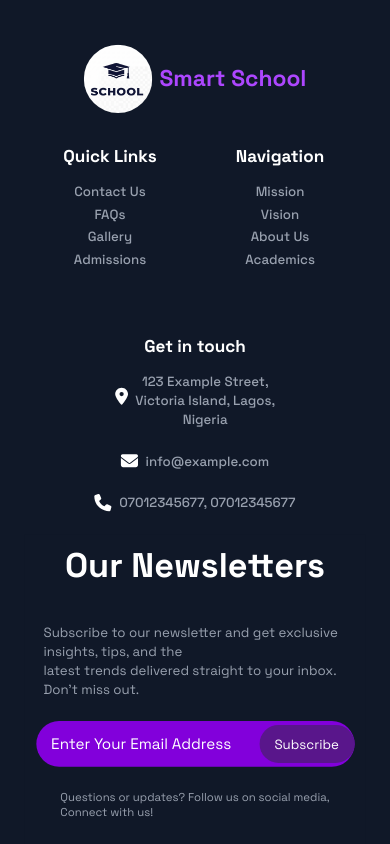
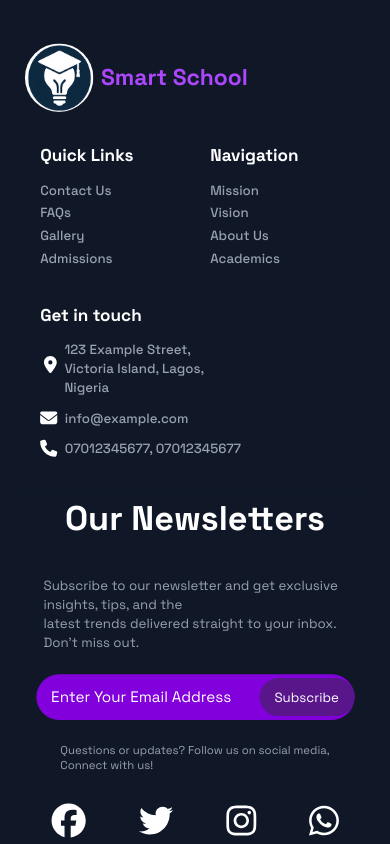
Before and after one commit to Ezekiel-Faith/Smart-School, a React (Vite) app: page / in a window 390 px wide. Shown: the top 844 px of the page. Built offline with nearby package versions, Linux system fonts and the light colour scheme.

Commit message:
done with responsiveness

```diff
--- a/src/Component/FooterDwn.jsx
+++ b/src/Component/FooterDwn.jsx
@@ -20,7 +20,6 @@ const easeOutCenter = {
 
 export default function FooterDwn() {
   return (
-    // left side
     <motion.section
       className="bg-gray-900"
       variants={easeOutCenter}
@@ -28,20 +27,11 @@ export default function FooterDwn() {
       animate="visible"
     >
       {/* Main Container */}
-      {/*
-        The flex-col class makes items stack vertically on mobile/tablet.
-        lg:flex-row keeps them side-by-side on larger screens as per original.
-      */}
-      <div className="flex p-3 lg:py-4 w-full flex-col lg:flex-row justify-between items-center  m-auto">
+      <div className="flex p-3 lg:py-4 w-full flex-col lg:flex-row justify-between items-center m-auto">
+
         {/* Left Column: Social Media */}
-        {/*
-          For mobile/tablet (below lg), order-last will push this div to the bottom.
-          For lg: and upward, order-first (or no order class if it's the first in source order)
-          will ensure it appears on the left as intended.
-          Added text-center for mobile alignment.
-        */}
         <motion.div
-          className="mb-5 lg:mb-0 lg:w-1/2 flex flex-col items-center  order-last lg:order-none" // Added order-last for mobile, lg:order-none to reset for desktop
+          className="mb-5 lg:mb-0 lg:w-1/2 flex flex-col items-center order-last lg:order-none"
           variants={easeOutCenter}
         >
           <p className="text-gray-400 text-xs lg:text-xl mb-1 lg:mb-6 text-start">
@@ -49,7 +39,7 @@ export default function FooterDwn() {
             <br />
             Connect with us!
           </p>
-          <div className="flex  items-start justify-center lg:justify-start lg:-ml-25"> {/* Changed justify-start to justify-center for mobile, then back for lg */}
+          <div className="flex items-start justify-center lg:justify-start lg:-ml-25">
             <a
               href="https://www.facebook.com"
               target="_blank"
@@ -86,24 +76,19 @@ export default function FooterDwn() {
         </motion.div>
 
         {/* Right Column: Newsletter */}
-        {/*
-          For mobile/tablet (below lg), order-first will push this div to the top.
-          For lg: and upward, order-first will ensure it appears on the right as intended.
-          Added text-center for mobile alignment.
-        */}
         <motion.div
-          className="justify-end lg:w-1/2 flex flex-col items-center lg:items-start  mb-6 lg:mb-0 order-first lg:order-none" // Added order-first for mobile, lg:order-none to reset for desktop
+          className="justify-end lg:w-1/2 flex flex-col items-center lg:items-start mb-6 lg:mb-0 order-first lg:order-none"
           variants={easeOutCenter}
         >
-          <h1 className="text-white text-4xl lg:text-2xl lg:text-5xl pb-4 font-space-grotesk font-bold text-center lg:text-left"> {/* Added text-center for mobile, lg:text-left for desktop */}
+          <h1 className="text-white text-4xl lg:text-2xl  pb-4  font-space-grotesk font-bold text-start lg:text-left">
             Our Newsletters
           </h1>
-          <p className="text-gray-400 text-sm lg:text-base p-6 font-space-grotesk text-start lg:text-center lg:text-left"> {/* Added text-center for mobile, lg:text-left for desktop */}
+          <p className="text-gray-400 text-sm lg:text-base p-6 font-space-grotesk text-start lg:text-center ">
             Subscribe to our newsletter and get exclusive insights, tips, and the
             <br />
             latest trends delivered straight to your inbox. Don't miss out.
           </p>
-          <div className="relative flex w-full max-w-lg px-4 sm:px-0"> {/* Added horizontal padding for small screens */}
+          <div className="relative flex w-full max-w-lg px-4 sm:px-0">
             <input
               type="email"
               placeholder="Enter Your Email Address"
@@ -118,7 +103,7 @@ export default function FooterDwn() {
 
       {/* Footer Bottom Line */}
       <motion.hr
-        className="border-t border-gray-700   lg:mt-10 max-w-6xl mx-auto"
+        className="border-t border-gray-700 lg:mt-5 max-w-6xl mx-auto"
         variants={easeOutCenter}
       />
       <motion.p
--- a/src/Component/FooterTop.jsx
+++ b/src/Component/FooterTop.jsx
@@ -6,7 +6,7 @@ import {
   faLocationDot,
 } from '@fortawesome/free-solid-svg-icons';
 import { FontAwesomeIcon } from '@fortawesome/react-fontawesome';
-import schoolLogo from '../Assets/school-logo2.png';
+import schoolLogo from '../Asset/school-logo.png';
 
 // Animation Variant
 const easeOutCenter = {
@@ -20,11 +20,6 @@ const easeOutCenter = {
 
 export default function FooterTop() {
   return (
-    // Main Container for FooterTop:
-    // flex-col on mobile to stack children vertically (logo on top, then the 3-column section).
-    // lg:flex-row on large screens and up to lay them out horizontally.
-    // items-center for horizontal centering of stacked items on mobile.
-    // lg:items-start to align them to the top on desktop.
     <motion.div
       className="flex flex-col lg:flex-row py-5 w-full items-center lg:items-start" // Corrected parent container classes
       variants={easeOutCenter}
@@ -33,7 +28,7 @@ export default function FooterTop() {
     >
       {/* First Child Div: School Logo and Name (always visible, on top on mobile) */}
       <motion.div
-        className="flex w-full mb-8 lg:mb-0 lg:w-1/3 justify-center items-center lg:pb-15" // Adjusted for mobile visibility, spacing, and width
+        className="flex w-full mb-8 lg:mb-0 lg:w-1/3 justify-start md:justify-center xl:justify-center items-center lg:pb-15" // Adjusted for mobile visibility, spacing, and width
         variants={easeOutCenter}
       >
         <div className="inline-flex items-center">
@@ -49,15 +44,8 @@ export default function FooterTop() {
       </motion.div>
 
       {/* Second Child Div: Quick Links, Navigation, Get in touch */}
-      {/*
-        - w-full: Takes full width on mobile.
-        - flex-wrap: Allows internal columns to wrap onto the next line on mobile.
-        - justify-around: Distributes space around items on mobile when they wrap.
-        - items-start: Aligns items to the start.
-        - gap-y-8: Vertical gap for wrapped items on mobile.
-        - lg:w-2/3 lg:flex-row lg:flex-nowrap lg:gap-x-2 lg:justify-center lg:items-start: Revert to desktop layout.
-          Note: Changed 'md:' to 'lg:' where 'lg:' was originally intended for desktop.
-      */}
+
+
       <div className="w-full flex flex-wrap justify-around items-start gap-y-8 lg:w-2/3 lg:flex-row lg:flex-nowrap lg:gap-x-2 lg:justify-center lg:items-start"> {/* Corrected for 2-column mobile layout and lg desktop */}
 
         {/* Quick Links Column */}
@@ -66,7 +54,7 @@ export default function FooterTop() {
           - text-center: Center text for mobile.
           - lg:min-w-[150px] lg:w-auto lg:text-left: Revert to desktop width and left alignment.
         */}
-        <motion.div className="w-1/2 text-center lg:min-w-[150px] lg:w-auto lg:text-left" variants={easeOutCenter}>
+        <motion.div className="w-1/2 px-4 text-start md:text-center lg:min-w-[150px] lg:w-auto lg:text-left" variants={easeOutCenter}>
           <h1 className="footer-head">Quick Links</h1>
           <p className="quick-link">Contact Us</p>
           <p className="quick-link">FAQs</p>
@@ -80,7 +68,7 @@ export default function FooterTop() {
           - text-center: Center text for mobile.
           - lg:min-w-[150px] lg:w-auto lg:text-left: Revert to desktop width and left alignment.
         */}
-        <motion.div className="w-1/2 text-center lg:min-w-[150px] lg:w-auto lg:text-left" variants={easeOutCenter}>
+        <motion.div className="w-1/2 px-4 xl:px-0 text-start md:text-center lg:min-w-[150px] lg:w-auto lg:text-left" variants={easeOutCenter}>
           <h1 className="footer-head">Navigation</h1>
           <p className="quick-link">Mission</p>
           <p className="quick-link">Vision</p>
@@ -95,11 +83,11 @@ export default function FooterTop() {
           - text-center: Center text for mobile.
           - lg:min-w-[200px] lg:w-auto lg:mt-0 lg:text-left: Revert to desktop width, remove top margin, and left align.
         */}
-        <motion.div className="w-full mt-8 text-center lg:min-w-[200px] lg:w-auto lg:mt-0 lg:text-left" variants={easeOutCenter}>
-          <h1 className="footer-head">Get in touch</h1>
+        <motion.div className="w-full xl:mt-1 text-center lg:min-w-[200px] lg:w-auto lg:mt-0 lg:text-left " variants={easeOutCenter}>
+          <h1 className="footer-head text-start md:text-center xl:text-start px-4 xl:p-0 ">Get in touch</h1>
 
           {/* Location */}
-          <div className="flex mb-5 items-start justify-center lg:justify-start"> {/* Added justify-center for mobile */}
+          <div className="flex mb-2 xl:mb-5 items-start px-5 xl:p-0 lg:justify-start md:justify-center "> {/* Added justify-center for mobile */}
             <div className="mr-2 mt-4">
               <FontAwesomeIcon
                 icon={faLocationDot}
@@ -107,7 +95,7 @@ export default function FooterTop() {
               />
             </div>
             <div>
-              <p className="quick-link">
+              <p className="quick-link text-start ">
                 123 Example Street,
                 <br />
                 Victoria Island, Lagos,
@@ -118,7 +106,7 @@ export default function FooterTop() {
           </div>
 
           {/* Email */}
-          <div className="flex mb-5 items-center justify-center lg:justify-start"> {/* Added justify-center for mobile */}
+          <div className="flex mb-2 xl:mb-5 items-center justify-start lg:justify-start md:justify-center px-4 xl:p-0"> {/* Added justify-center for mobile */}
             <div className="mr-2">
               <FontAwesomeIcon
                 icon={faEnvelope}
@@ -131,7 +119,7 @@ export default function FooterTop() {
           </div>
 
           {/* Phone */}
-          <div className="flex items-center justify-center lg:justify-start"> {/* Added justify-center for mobile */}
+          <div className="flex items-center justify-start lg:justify-start md:justify-center mb-2 xl:mb-0 px-4  xl:p-0"> {/* Added justify-center for mobile */}
 
             <div className="mr-2">
               <FontAwesomeIcon
```
Also changed, not shown: src/Asset/school-logo.png (added), src/Assets/school-logo2.png (deleted).
